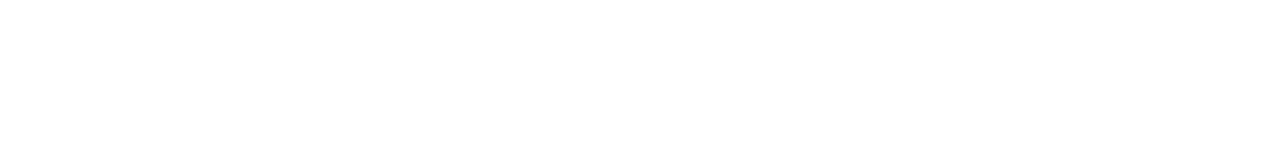
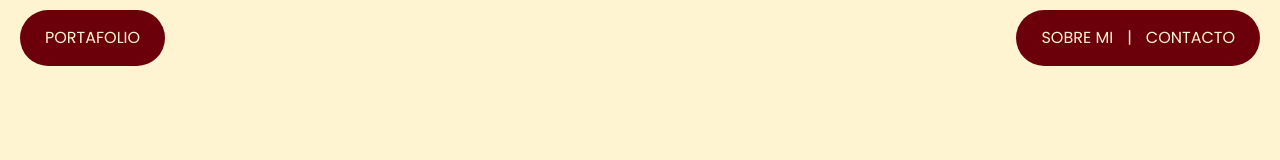
Before and after one commit to Neritoibg/portafolio, a plain HTML site: page portafolio.html in a window 1280 px wide. Drawn offline with Linux system fonts and the light colour scheme.

Commit message:
mejora de foto y creacion de portafolio

```diff
--- a/css/stylesobremi.css
+++ b/css/stylesobremi.css
@@ -6,7 +6,7 @@ body{
     display: flex;
     justify-content: space-between;
     align-items: center;
-    padding: 10px  20px;
+    padding: 30px  20px;
 }
 
 .navegacion a{
@@ -62,6 +62,6 @@ P{
 }
 .sobremi__imagen{
     width: 500px;
-    margin-left: 230px;
+    margin-left: 100px;
     border-radius: 20px;
 }
--- /dev/null
+++ b/css/stylesp.css
@@ -0,0 +1,30 @@
+body{
+    background-color: #fff4d2;
+}
+.navegacion{
+    display: flex;
+    justify-content: space-between;
+    align-items: center;
+    padding: 10px  20px;
+}
+
+.navegacion a{
+    color: #fff4d2;
+    font-family: "Poppins", sans-serif;
+    font-weight: 400;
+    font-style: normal;
+    text-decoration: none;
+    padding: 10px 5px;
+}
+.portafolio{
+    background-color:#6b000b;
+    border: none;
+    border-radius: 40px;
+    padding: 20px;
+}
+.syc{
+    background-color:#6b000b;
+    border: none;
+    border-radius: 40px;
+    padding: 20px;
+}
--- a/portafolio.html
+++ b/portafolio.html
@@ -0,0 +1,26 @@
+<!DOCTYPE html>
+<html lang="en">
+<head>
+    <meta charset="UTF-8">
+    <meta name="viewport" content="width=device-width, initial-scale=1.0">
+    <title>Document</title>
+    <link rel="stylesheet" href="css/reset.css">
+    <link rel="stylesheet" href="css/stylesp.css">
+    <link rel="preconnect" href="https://fonts.googleapis.com">
+    <link rel="preconnect" href="https://fonts.gstatic.com" crossorigin>
+    <link href="https://fonts.googleapis.com/css2?family=Poppins:ital,wght@0,100;0,200;0,300;0,400;0,500;0,600;0,700;0,800;0,900;1,100;1,200;1,300;1,400;1,500;1,600;1,700;1,800;1,900&display=swap" rel="stylesheet">
+</head>
+<body>
+    <nav class="navegacion">
+        <div class="portafolio">
+            <a href="portafolio.html">PORTAFOLIO</a>
+        </div>
+        <div class="syc">
+            <a class="sobremi" href="sobremi.html">SOBRE MI</a>
+            <a href="">|</a>
+            <a class="contacto" href="contacto.html">CONTACTO</a>
+        </div>
+
+    </nav>
+</body>
+</html>
```
